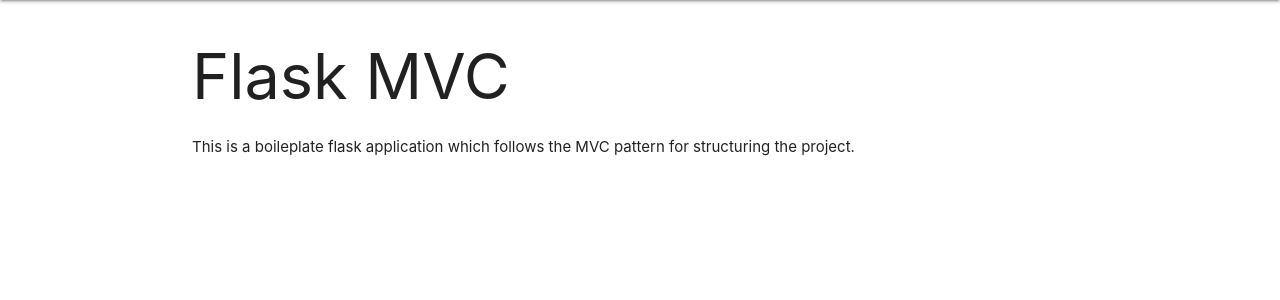
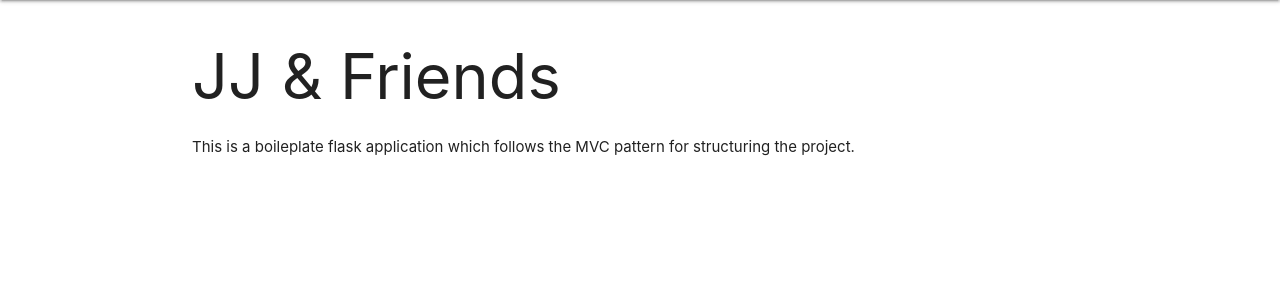
Before and after one commit to JJ-and-Friends/LikeitorDislikeit, a Flask app: page / in a window 1280 px wide. Shown: the part 64-364 px from the top of the page. Run offline with Flask 3, Linux system fonts and the light colour scheme.

Commit message:
Index.html Title Change
This change is a test for different commits to the github organization.

A Change from the previous title Flask MVC to JJ & friends temp title name.

```diff
--- a/App/templates/index.html
+++ b/App/templates/index.html
@@ -5,6 +5,6 @@
 {{ super() }}
 
 {% block content %}
-    <h1>Flask MVC</h1>
+    <h1>JJ & Friends</h1>
     <p>This is a boileplate flask application which follows the MVC pattern for structuring the project.</p>
 {% endblock %}
```
